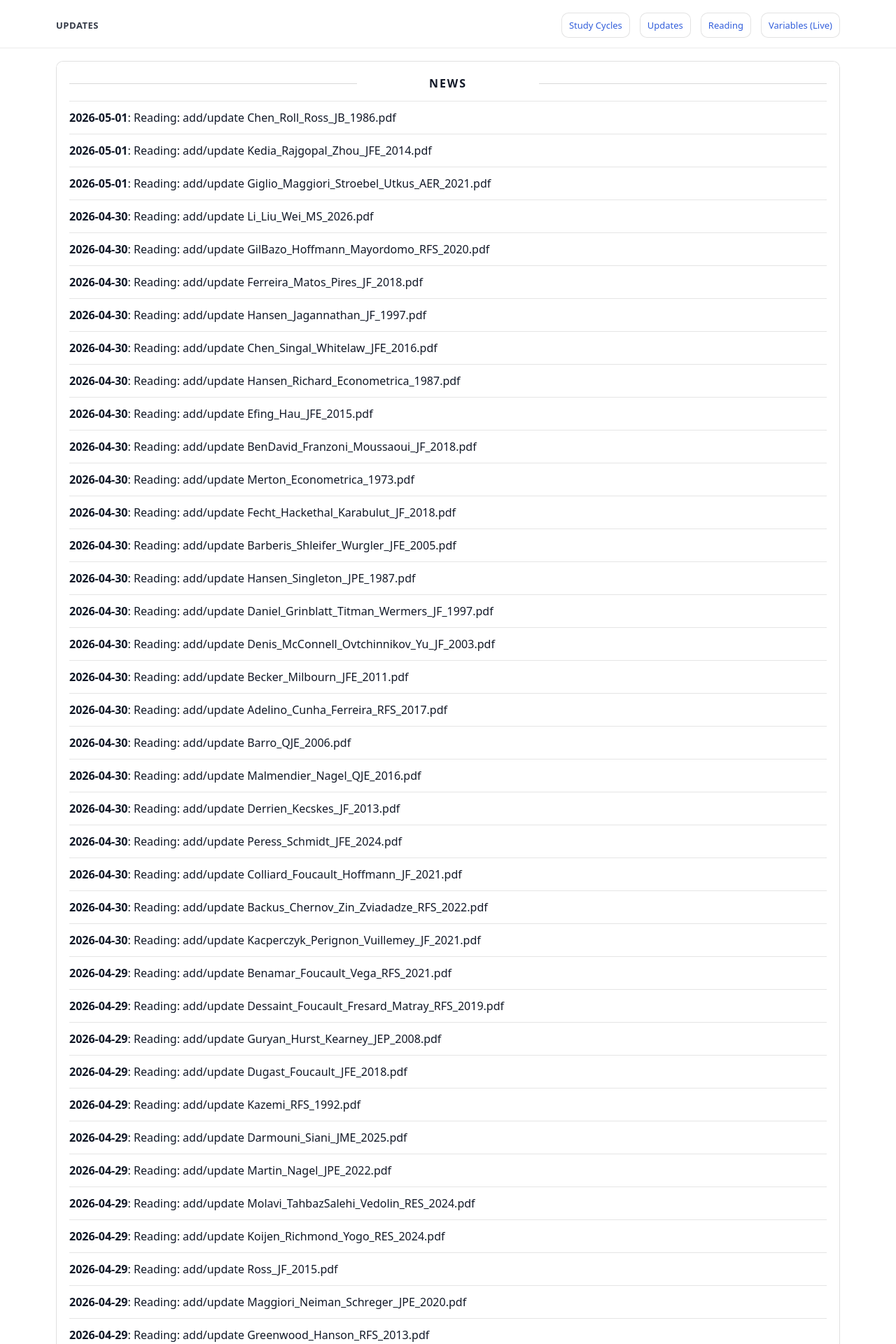
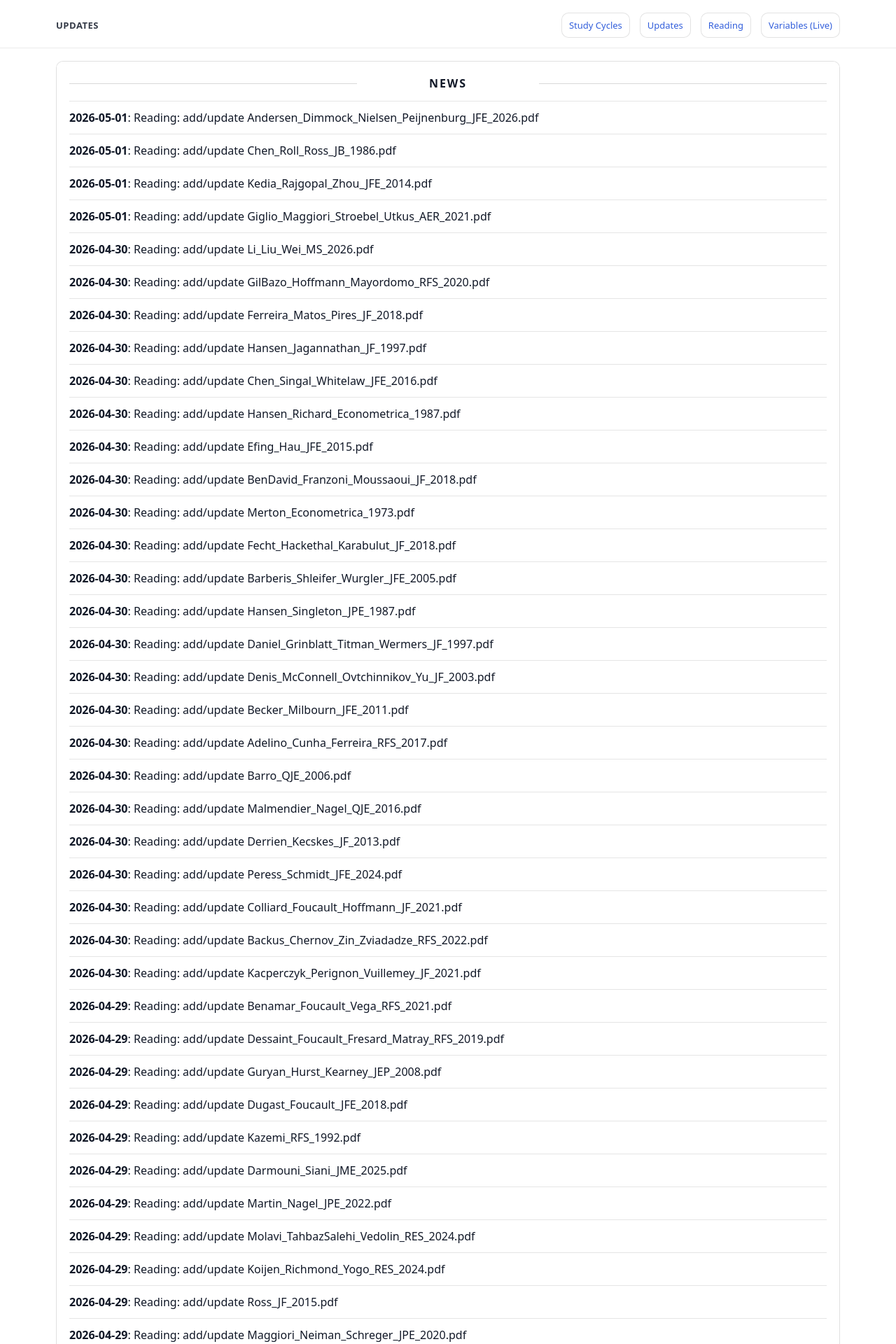
Before and after one commit to yaxinzn/study-archive, a Jekyll site: the page built from updates/index.md, in a window 1280 px wide. Shown: the top 1920 px of the page at 70% size. Built offline with Jekyll 4.4.1, drawn with Linux system fonts in a browser that asks for light colours; some of the changed text lies outside the part shown.

Commit message:
chore: update NEWS feed

```diff
--- a/_data/news.yml
+++ b/_data/news.yml
@@ -1,4 +1,7 @@
 # Auto-generated update history (sorted newest -> oldest). Do not edit manually.
+- ts: "1777628897"
+  date: "2026-05-01"
+  title: "Reading: add/update Andersen_Dimmock_Nielsen_Peijnenburg_JFE_2026.pdf"
 - ts: "1777627490"
   date: "2026-05-01"
   title: "Reading: add/update Chen_Roll_Ross_JB_1986.pdf"
```
